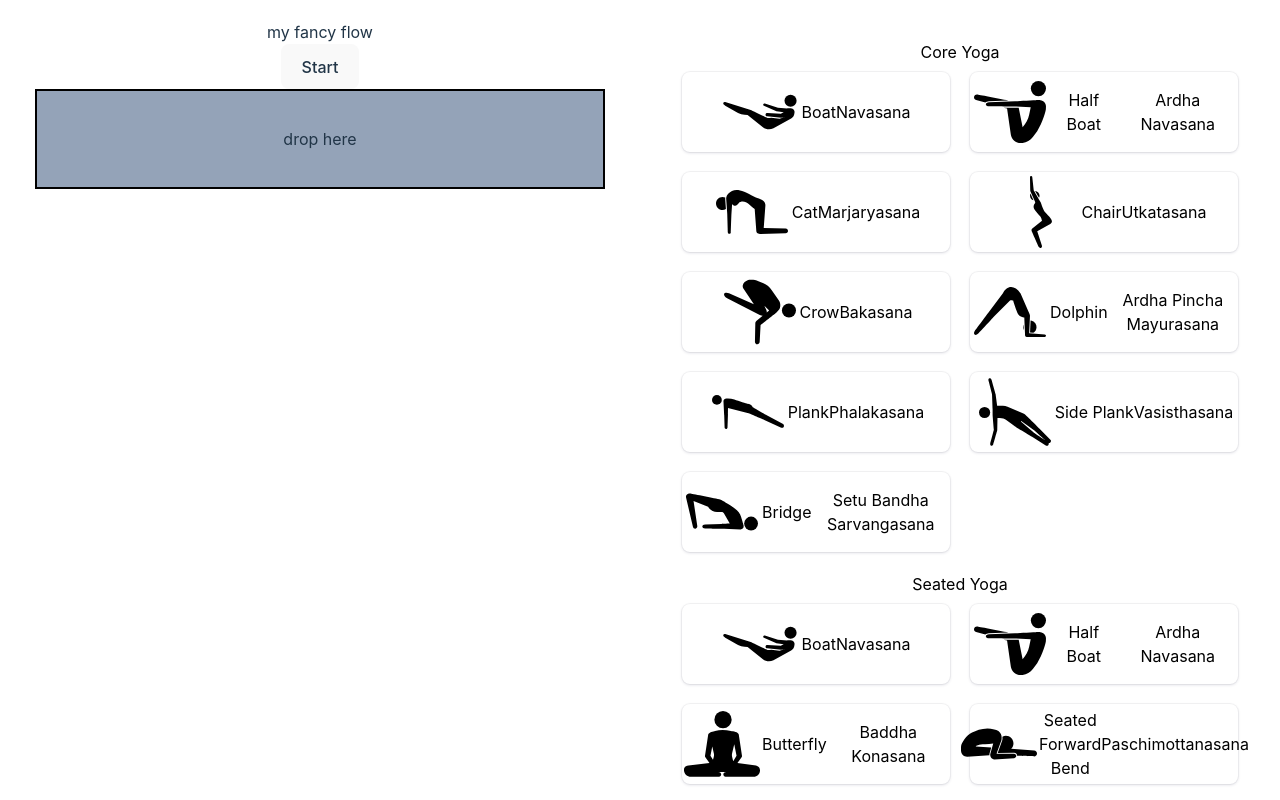
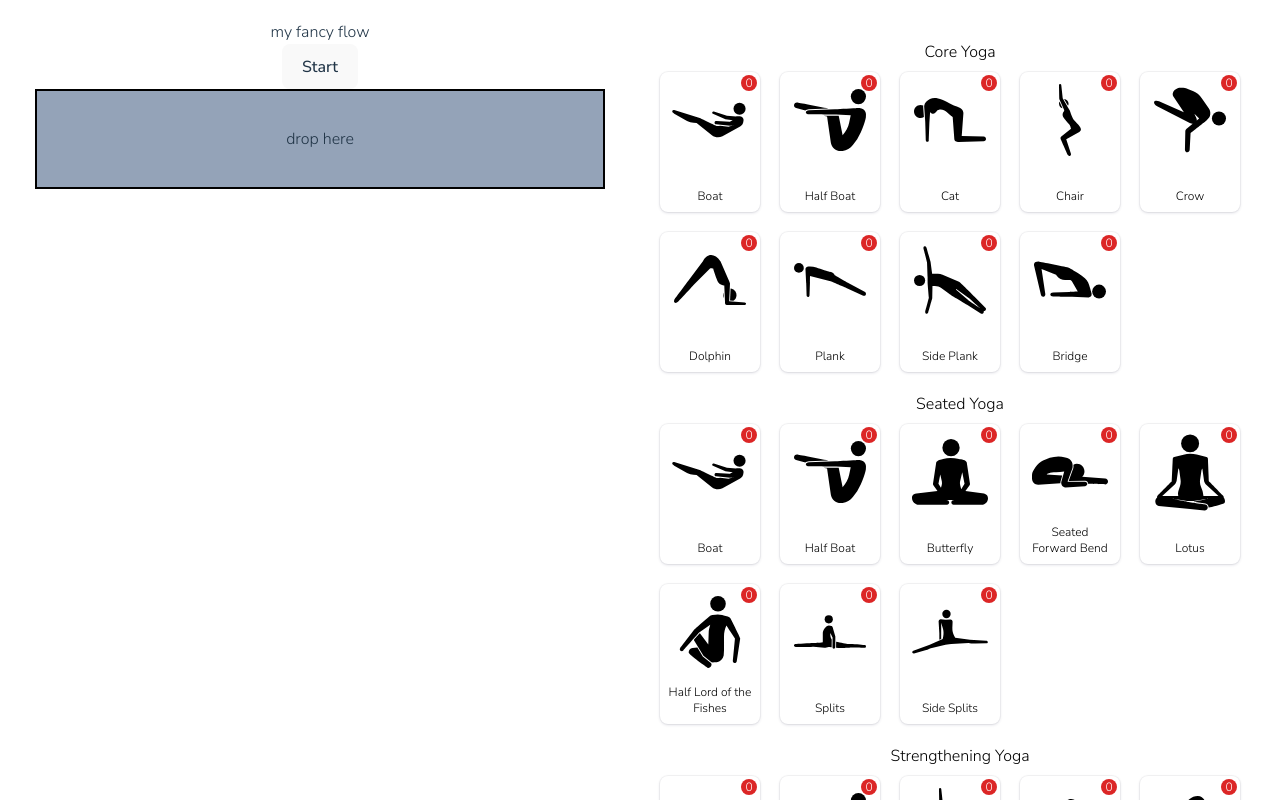
Before and after one commit to sevleo/YoGato-frontend, a React (Vite) app: page /builder in a window 1280 px wide. Built offline with nearby package versions, Linux system fonts and the light colour scheme.

Commit message:
Add card counter element

```diff
--- a/index.html
+++ b/index.html
@@ -8,6 +8,12 @@
     <link
       rel="stylesheet"
       href="https://fonts.googleapis.com/css2?family=Material+Symbols+Outlined:opsz,wght,FILL,GRAD@20..48,100..700,0..1,-50..200"
+    />
+    <link rel="preconnect" href="https://fonts.googleapis.com" />
+    <link rel="preconnect" href="https://fonts.gstatic.com" crossorigin />
+    <link
+      href="https://fonts.googleapis.com/css2?family=Nunito+Sans:ital,opsz,wdth,wght,YTLC@0,6..12,75..125,200..1000,440..540;1,6..12,75..125,200..1000,440..540&display=swap"
+      rel="stylesheet"
     />
     <style>
       .material-symbols-outlined {
--- a/src/components/buildingBlocks/Aspect/AspectDisplay.tsx
+++ b/src/components/buildingBlocks/Aspect/AspectDisplay.tsx
@@ -34,19 +34,21 @@ const Aspect = forwardRef<HTMLDivElement, Props>(
         style={{
           ...styles,
           borderRadius: "8px",
-          boxShadow: isDragging
-            ? "none"
-            : "rgb(63 63 68 / 5%) 0px 0px 0px 1px, rgb(34 33 81 / 15%) 0px 1px 3px 0px",
+          boxShadow:
+            "rgb(63 63 68 / 5%) 0px 0px 0px 1px, rgb(34 33 81 / 15%) 0px 1px 3px 0px",
           maxWidth: "100%",
           objectFit: "cover",
         }}
         {...props}
         key={aspect.english_name}
-        className=" flex h-20 flex-row items-center justify-center rounded-md bg-white"
+        className=" relative flex h-[140px] w-[100px] flex-col items-center justify-between rounded-md bg-white p-2"
       >
-        <img className="h-full" src={svg} alt="" />
-        <p>{aspect.english_name}</p>
-        <p>{aspect.sanskrit_name_adapted}</p>
+        <img className=" h-[80px] w-[80px]" src={svg} alt="" />
+        <p className=" text-xs">{aspect.english_name}</p>
+        <span className=" absolute right-[3px] top-[3px] flex h-[16px] min-w-[16px] items-center justify-center rounded-full bg-red-600 p-0.5 text-xs text-white">
+          0
+        </span>
+        {/* <p>{aspect.sanskrit_name_adapted}</p> */}
       </div>
     );
   }
--- a/src/components/buildingBlocks/AspectGroup.tsx
+++ b/src/components/buildingBlocks/AspectGroup.tsx
@@ -18,7 +18,8 @@ function AspectGroup({ category_name, poses }: AspectGroupProps) {
   return (
     <div className=" flex flex-col justify-center text-black">
       <p className="mb-2 mt-5 ">{category_name}</p>
-      <div className="grid grid-cols-aspects justify-center gap-5">
+      {/* <div className="grid grid-cols-aspects justify-center gap-5"> */}
+      <div className="flex flex-row flex-wrap gap-5">
         {poses.map((pose) => (
           <AspectController
             key={pose.english_name + pose.category_name}
--- a/src/index.css
+++ b/src/index.css
@@ -15,6 +15,11 @@
   text-rendering: optimizeLegibility;
   -webkit-font-smoothing: antialiased;
   -moz-osx-font-smoothing: grayscale;
+}
+
+* {
+  font-family: "Nunito Sans", sans-serif;
+  font-weight: 300;
 }
 
 a {
--- a/src/output.css
+++ b/src/output.css
@@ -560,6 +560,38 @@ video {
   top: 10px;
 }
 
+.right-\[-15px\] {
+  right: -15px;
+}
+
+.top-\[-5px\] {
+  top: -5px;
+}
+
+.top-\[5px\] {
+  top: 5px;
+}
+
+.top-\[-15px\] {
+  top: -15px;
+}
+
+.top-\[0px\] {
+  top: 0px;
+}
+
+.right-\[0px\] {
+  right: 0px;
+}
+
+.right-\[3px\] {
+  right: 3px;
+}
+
+.top-\[3px\] {
+  top: 3px;
+}
+
 .z-50 {
   z-index: 50;
 }
@@ -604,12 +636,16 @@ video {
   display: grid;
 }
 
-.h-20 {
-  height: 5rem;
+.h-3\/4 {
+  height: 75%;
 }
 
-.h-3\/4 {
-  height: 75%;
+.h-\[140px\] {
+  height: 140px;
+}
+
+.h-\[80px\] {
+  height: 80px;
 }
 
 .h-auto {
@@ -618,6 +654,10 @@ video {
 
 .h-full {
   height: 100%;
+}
+
+.h-\[16px\] {
+  height: 16px;
 }
 
 .min-h-80 {
@@ -644,12 +684,24 @@ video {
   width: 20rem;
 }
 
+.w-\[100px\] {
+  width: 100px;
+}
+
 .w-\[1px\] {
   width: 1px;
 }
 
+.w-\[80px\] {
+  width: 80px;
+}
+
 .w-full {
   width: 100%;
+}
+
+.min-w-\[16px\] {
+  min-width: 16px;
 }
 
 .max-w-screen-2xl {
@@ -680,6 +732,10 @@ video {
   flex-direction: column;
 }
 
+.flex-wrap {
+  flex-wrap: wrap;
+}
+
 .items-start {
   align-items: flex-start;
 }
@@ -696,6 +752,10 @@ video {
   justify-content: center;
 }
 
+.justify-between {
+  justify-content: space-between;
+}
+
 .gap-5 {
   gap: 1.25rem;
 }
@@ -710,6 +770,10 @@ video {
 
 .rounded-md {
   border-radius: 0.375rem;
+}
+
+.rounded-full {
+  border-radius: 9999px;
 }
 
 .border {
@@ -745,13 +809,40 @@ video {
   background-color: rgb(255 255 255 / var(--tw-bg-opacity));
 }
 
+.bg-red-600 {
+  --tw-bg-opacity: 1;
+  background-color: rgb(220 38 38 / var(--tw-bg-opacity));
+}
+
+.p-2 {
+  padding: 0.5rem;
+}
+
 .p-5 {
   padding: 1.25rem;
+}
+
+.p-0 {
+  padding: 0px;
+}
+
+.p-0\.5 {
+  padding: 0.125rem;
+}
+
+.text-xs {
+  font-size: 0.75rem;
+  line-height: 1rem;
 }
 
 .text-black {
   --tw-text-opacity: 1;
   color: rgb(0 0 0 / var(--tw-text-opacity));
+}
+
+.text-white {
+  --tw-text-opacity: 1;
+  color: rgb(255 255 255 / var(--tw-text-opacity));
 }
 
 .filter {
@@ -777,6 +868,11 @@ video {
   text-rendering: optimizeLegibility;
   -webkit-font-smoothing: antialiased;
   -moz-osx-font-smoothing: grayscale;
+}
+
+* {
+  font-family: "Nunito Sans", sans-serif;
+  font-weight: 300;
 }
 
 a {
```
